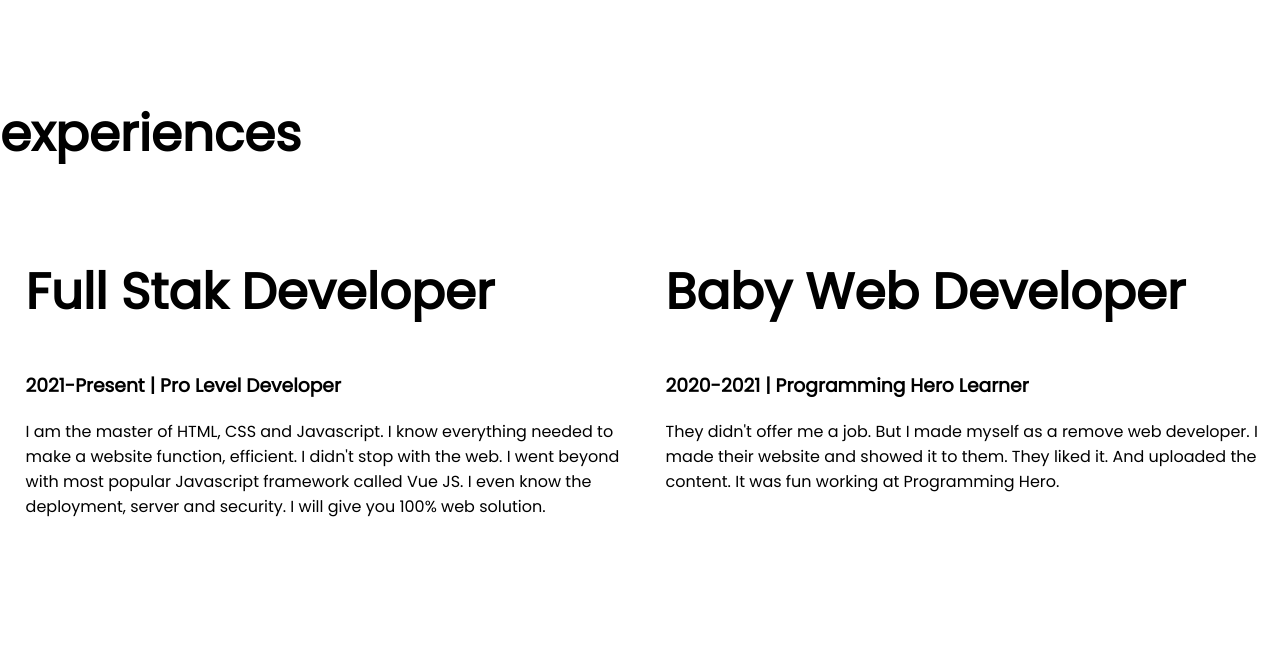
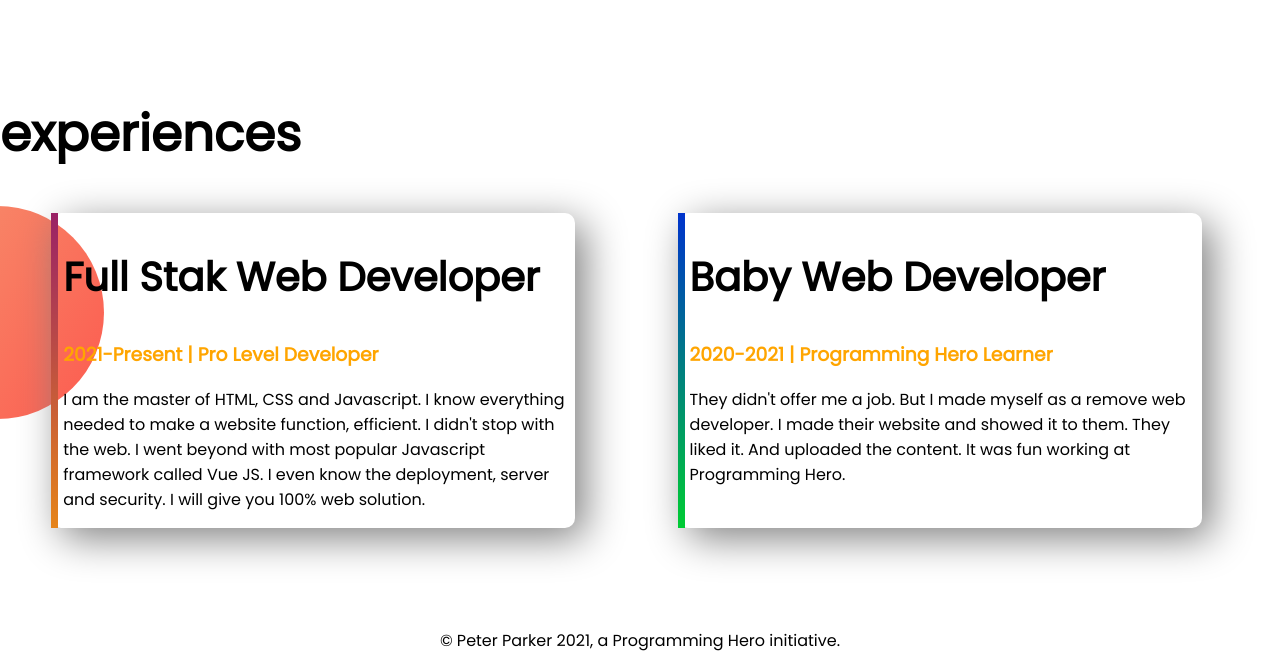
Before and after one commit to azamanjess71/practic-portfolio, a plain HTML site: page index.html in a window 1280 px wide. Shown: the part 1017-1686 px from the top of the page. Before the commit the page ends 1652 px from the top, so only its background shows below. Drawn offline with Linux system fonts and the light colour scheme.

Commit message:
temporary compelet

```diff
--- a/index.html
+++ b/index.html
@@ -44,17 +44,17 @@
     <section class="experience-area">
         <h1>experiences</h1>
         <div class="flexible-container">
-            <div class="half-width">
-                <h1>Full Stak Developer</h1>
-                <h3>2021-Present | Pro Level Developer</h3>
+            <div id="full-stak-exp" class="experience-item">
+                <h2>Full Stak Web Developer</h2>
+                <h3 class="orange-color">2021-Present | Pro Level Developer</h3>
                 <p>I am the master of HTML, CSS and Javascript. I know everything needed to make a website function,
                     efficient. I didn't stop with the web. I went beyond with most popular Javascript framework called
                     Vue
                     JS. I even know the deployment, server and security. I will give you 100% web solution.</p>
             </div>
-            <div class="half-width">
-                <h1>Baby Web Developer</h1>
-                <h3>2020-2021 | Programming Hero Learner</h3>
+            <div id="baby-dev-exp" class="experience-item">
+                <h2>Baby Web Developer</h2>
+                <h3 class="orange-color">2020-2021 | Programming Hero Learner</h3>
                 <p>They didn't offer me a job. But I made myself as a remove web developer. I made their website and
                     showed
                     it to them. They liked it. And uploaded the content. It was fun working at Programming Hero.
@@ -63,6 +63,9 @@
             </div>
         </div>
     </section>
+    <footer>
+        <p>© Peter Parker 2021, a Programming Hero initiative.</p>
+    </footer>
 </body>
 
 </html>
--- a/style.css
+++ b/style.css
@@ -6,7 +6,9 @@ body{
 h1{
     font-size: 50px;
 }
-
+h2{
+    font-size: 40px;;
+}
 .orange-color{
     color:orange;
 }
@@ -44,3 +46,31 @@ h1{
     background-repeat: no-repeat;
     background-position: right;
 }
+
+.experience-area{
+    background-image: url(images/exp-bg.png);
+    background-repeat: no-repeat;
+    background-position: left;
+}
+
+.experience-item{
+    width:40%;
+    margin:0 4%;
+    padding-left: 5px;
+    box-shadow: 10px 10px 40px gray;
+    border-radius: 10px;
+}
+
+#full-stak-exp{
+     border-left: 7px solid;
+    border-image: linear-gradient(purple, orange);
+    border-image-slice: 20%;
+}
+#baby-dev-exp{
+    border-left: 7px solid;
+   border-image: linear-gradient(blue, lime );
+   border-image-slice: 20%;
+}
+footer p{
+    text-align: center;
+}
```
Also changed, not shown: pic/shuvo.png (deleted).
